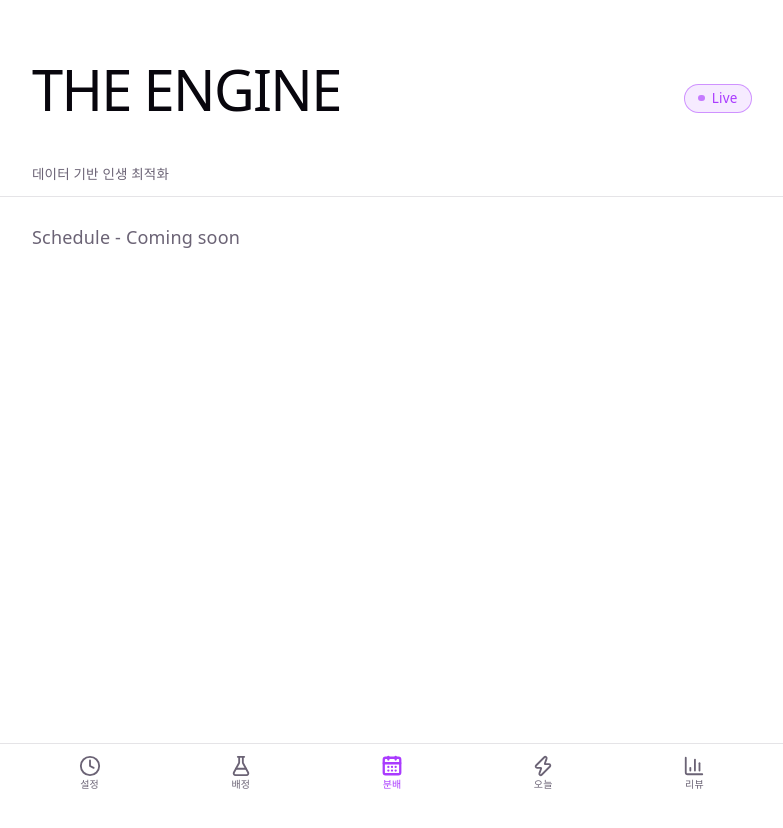
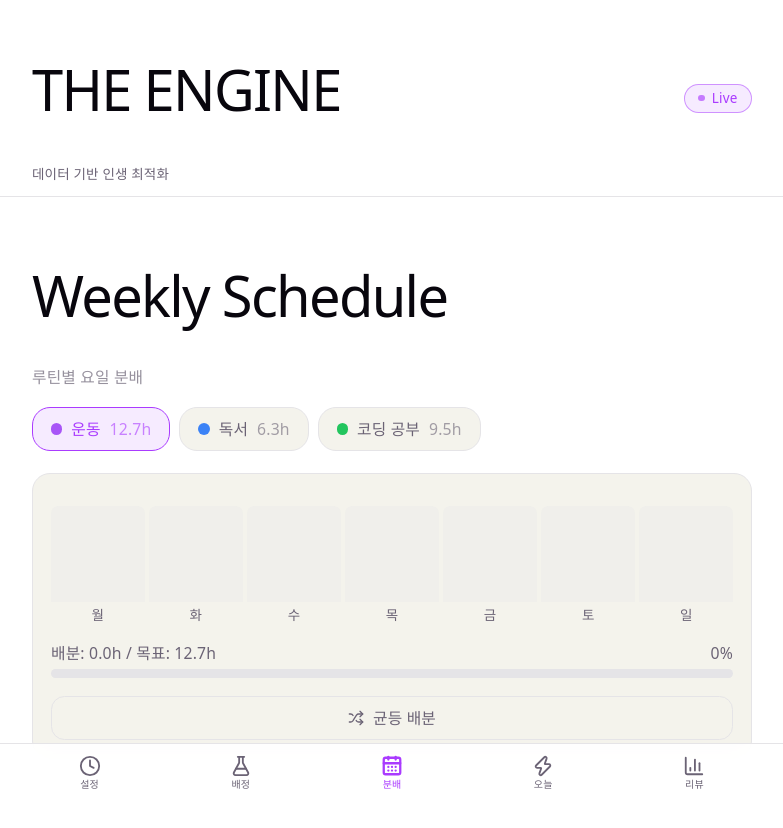
Before and after one commit to rnfkfldu/VSCODE_ROUTINE_TRIGGER, a React (Vite) app: page / in a window 1280 px wide. Both pictures are taken after a click on the button "분배". Shown: the top 828 px of the page, without its empty margins (248-1031 px from the left). Before the commit the page ends 800 px from the top, so only its background shows below. Built offline with nearby package versions, Linux system fonts and the light colour scheme.

Commit message:
Auto commit: 2026-03-29 01:02:29

```diff
--- /dev/null
+++ b/src/components/widgets/Review/OverallKPIHero.tsx
@@ -0,0 +1,46 @@
+import { KpiRing } from '../../common/KpiRing'
+
+interface OverallKPIHeroProps {
+  kpi: number | null
+  totalActual: number
+  totalGoal: number
+  weekId: string
+}
+
+export function OverallKPIHero({ kpi, totalActual, totalGoal, weekId }: OverallKPIHeroProps) {
+  const displayKpi = kpi ?? 0
+  const isOverAchieved = kpi !== null && kpi >= 100
+
+  return (
+    <div className="flex flex-col items-center gap-3 rounded-2xl border border-[var(--border)] bg-[var(--bg)] p-6">
+      <p className="text-xs text-[var(--text)]">{weekId} 주간 KPI</p>
+
+      <div className="relative">
+        <KpiRing value={displayKpi} size={160} strokeWidth={16} showLabel={kpi !== null} />
+        {kpi === null && (
+          <div className="absolute inset-0 flex items-center justify-center">
+            <span className="text-2xl font-bold text-[var(--text)]">N/A</span>
+          </div>
+        )}
+      </div>
+
+      {isOverAchieved && (
+        <div className="rounded-full bg-green-500/10 px-3 py-1 text-xs font-semibold text-green-500 border border-green-500/20">
+          목표 초과 달성!
+        </div>
+      )}
+
+      <div className="flex gap-6 text-center">
+        <div>
+          <p className="text-xl font-bold text-[var(--text-h)]">{totalActual.toFixed(1)}h</p>
+          <p className="text-xs text-[var(--text)]">실제 수행</p>
+        </div>
+        <div className="w-px bg-[var(--border)]" />
+        <div>
+          <p className="text-xl font-bold text-[var(--text-h)]">{totalGoal.toFixed(1)}h</p>
+          <p className="text-xs text-[var(--text)]">목표 시간</p>
+        </div>
+      </div>
+    </div>
+  )
+}
--- a/src/screens/ScheduleScreen.tsx
+++ b/src/screens/ScheduleScreen.tsx
@@ -1,7 +1,149 @@
-export function ScheduleScreen() {
+import { useState } from 'react'
+import { useRoutineStore, useRoutineColor } from '../stores/routineStore'
+import { useTimeWizardStore } from '../stores/timeWizardStore'
+import { useScheduleStore } from '../stores/scheduleStore'
+import { RoutineTabSelector } from '../components/widgets/Schedule/RoutineTabSelector'
+import { DayDistributor } from '../components/widgets/Schedule/DayDistributor'
+
+// ─── 인라인 SectionHeader ────────────────────────────────────────────────────
+interface SectionHeaderProps {
+  title: string
+  subtitle?: string
+}
+function SectionHeader({ title, subtitle }: SectionHeaderProps) {
   return (
-    <div className="pt-4">
-      <p className="text-[var(--text)]">Schedule - Coming soon</p>
+    <div>
+      <h1 className="text-xl font-bold text-[var(--text-h)]">{title}</h1>
+      {subtitle && <p className="mt-0.5 text-sm text-[var(--text)] opacity-70">{subtitle}</p>}
     </div>
   )
 }
+
+// ─── EmptyState ───────────────────────────────────────────────────────────────
+function EmptyState({ message }: { message: string }) {
+  return (
+    <div className="flex min-h-[160px] items-center justify-center rounded-2xl border border-dashed border-[var(--border)] p-6">
+      <p className="text-center text-sm text-[var(--text)] opacity-60">{message}</p>
+    </div>
+  )
+}
+
+// ─── SelectedRoutineDistributor: 색상 훅을 내부에서 사용 ─────────────────────
+interface SelectedRoutineDistributorProps {
+  routineId: string
+  goalHours: number
+  distribution: Record<string, number>
+  onDayChange: (day: string, hours: number) => void
+  onAutoDistribute: () => void
+}
+function SelectedRoutineDistributor({
+  routineId,
+  goalHours,
+  distribution,
+  onDayChange,
+  onAutoDistribute,
+}: SelectedRoutineDistributorProps) {
+  const color = useRoutineColor(routineId)
+  return (
+    <DayDistributor
+      routineId={routineId}
+      color={color}
+      goalHours={goalHours}
+      distribution={distribution}
+      onDayChange={onDayChange}
+      onAutoDistribute={onAutoDistribute}
+    />
+  )
+}
+
+// ─── RoutineTabSelectorWithColors ─────────────────────────────────────────────
+interface TabRoutine {
+  id: string
+  name: string
+  weight: number
+}
+interface RoutineTabWithColorProps {
+  routines: TabRoutine[]
+  availableHours: number
+  selectedId: string | null
+  onSelect: (id: string) => void
+}
+function RoutineTabWithColor({
+  routines,
+  availableHours,
+  selectedId,
+  onSelect,
+}: RoutineTabWithColorProps) {
+  // 색상 훅은 각 루틴에 따라 다르므로 별도 컴포넌트로 분리
+  const allRoutines = useRoutineStore((state) => state.routines)
+  const tabRoutines = routines.map((r, i) => {
+    const idx = allRoutines.findIndex((ar) => ar.id === r.id)
+    const COLORS = [
+      '#a855f7', '#3b82f6', '#22c55e', '#eab308',
+      '#f97316', '#ec4899', '#14b8a6', '#f43f5e',
+    ]
+    return {
+      id: r.id,
+      name: r.name,
+      color: COLORS[idx >= 0 ? idx % COLORS.length : i % COLORS.length],
+      goalHours: (availableHours * r.weight) / 100,
+    }
+  })
+
+  return (
+    <RoutineTabSelector
+      routines={tabRoutines}
+      selectedId={selectedId}
+      onSelect={onSelect}
+    />
+  )
+}
+
+// ─── ScheduleScreen ───────────────────────────────────────────────────────────
+export function ScheduleScreen() {
+  const { routines } = useRoutineStore()
+  const { computed } = useTimeWizardStore()
+  const { distributions, setDayHours, autoDistribute } = useScheduleStore()
+
+  const timeBasedRoutines = routines.filter((r) => r.type === 'TIME_BASED')
+
+  const [selectedRoutineId, setSelectedRoutineId] = useState<string | null>(
+    timeBasedRoutines[0]?.id ?? null,
+  )
+
+  const selectedRoutine = timeBasedRoutines.find((r) => r.id === selectedRoutineId) ?? null
+  const goalHours = selectedRoutine
+    ? computed.tAvailable * (selectedRoutine.weight / 100)
+    : 0
+  const distribution = distributions[selectedRoutineId ?? ''] ?? {}
+
+  return (
+    <div className="space-y-4 pt-4">
+      <SectionHeader title="Weekly Schedule" subtitle="루틴별 요일 분배" />
+
+      {/* 루틴 탭 선택 */}
+      <RoutineTabWithColor
+        routines={timeBasedRoutines.map((r) => ({ id: r.id, name: r.name, weight: r.weight }))}
+        availableHours={computed.tAvailable}
+        selectedId={selectedRoutineId}
+        onSelect={setSelectedRoutineId}
+      />
+
+      {/* 선택된 루틴의 요일 분배 */}
+      {selectedRoutine && (
+        <SelectedRoutineDistributor
+          routineId={selectedRoutine.id}
+          goalHours={goalHours}
+          distribution={distribution}
+          onDayChange={(day, h) => setDayHours(selectedRoutine.id, day, h)}
+          onAutoDistribute={() => autoDistribute(selectedRoutine.id, goalHours)}
+        />
+      )}
+
+      {/* 빈 상태 */}
+      {timeBasedRoutines.length === 0 && (
+        <EmptyState message="Lab 탭에서 TIME_BASED 루틴을 먼저 추가해주세요" />
+      )}
+    </div>
+  )
+}
```
